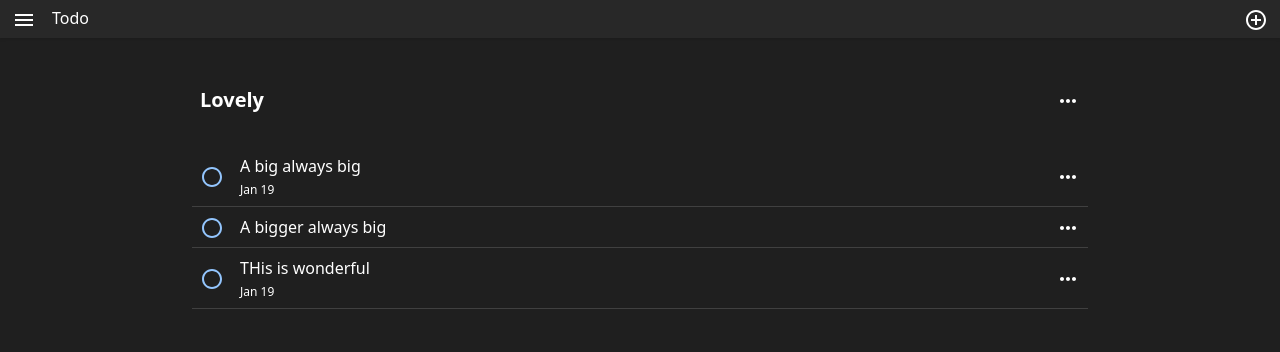
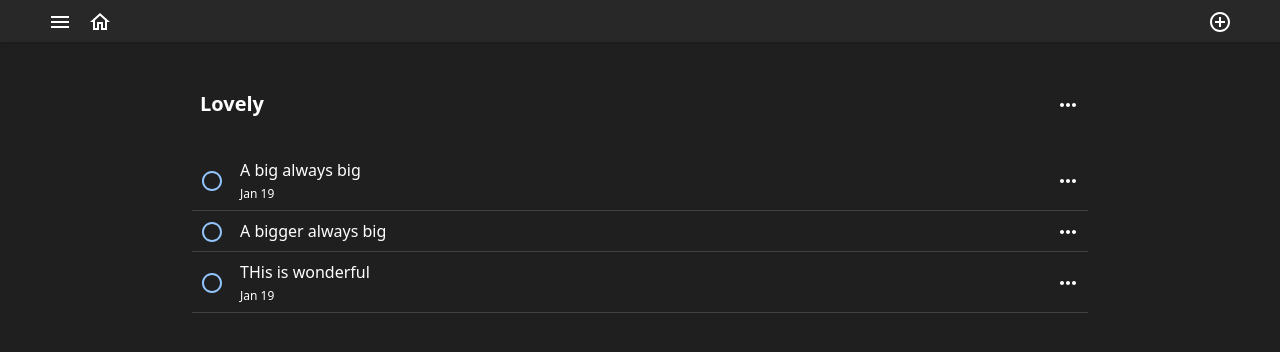
Before and after one commit to peter-abah/tasks, a React (Create React App) app: page /projects/1 in a window 1280 px wide. Shown: the top 352 px of the page. Built offline with nearby package versions, Linux system fonts and the light colour scheme.

Commit message:
Add Home icon to navbar

```diff
--- a/src/components/NavBar.tsx
+++ b/src/components/NavBar.tsx
@@ -3,6 +3,10 @@ import {
   selectSideBarVisibility,
   updateSideBarVisibility,
 } from "../features/ui/uiSlice";
+
+import { Link } from "react-router-dom";
+
+import HomeIcon from "@mui/icons-material/HomeOutlined";
 import MenuIcon from "@mui/icons-material/Menu";
 import CloseIcon from "@mui/icons-material/Close";
 import AddIcon from "@mui/icons-material/AddCircleOutline";
@@ -19,12 +23,14 @@ const NavBar = ({ openModal }: Iprops) => {
     dispatch(updateSideBarVisibility(!isSideBarVisible));
 
   return (
-    <nav className="bg-nav h-10 flex items-center justify-between px-3 shadow-navBar z-20">
+    <nav className="bg-nav flex items-center justify-between px-3 py-2 shadow-navBar z-20 md:px-12">
       <div className="flex gap-4">
         <button onClick={toggleSideBar}>
           {isSideBarVisible ? <CloseIcon /> : <MenuIcon />}
         </button>
-        <h1>Todo</h1>
+        <Link to="/">
+          <HomeIcon />
+        </Link>
       </div>
       <button onClick={openModal}>
         <AddIcon />
```
